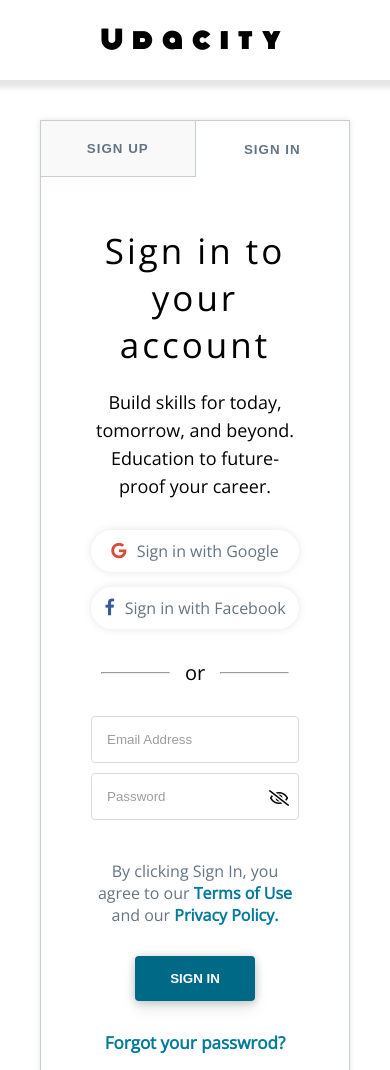
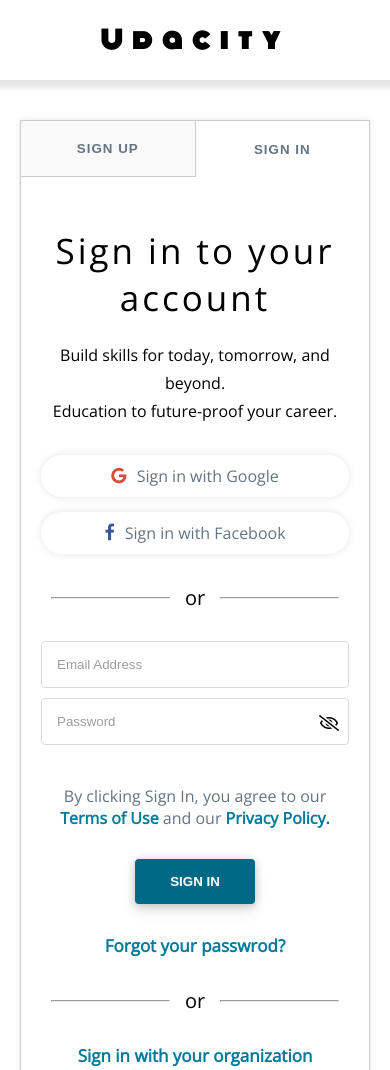
Before and after one commit to fawadmehmood/Udacity-Sign-in-clone, a plain HTML site: page index.html in a window 390 px wide. Shown: the top 1070 px of the page. Drawn offline with nearby package versions, Linux system fonts and the light colour scheme; a web font is replaced by a local one.

Commit message:
added media query for smaller screens

```diff
--- a/style.css
+++ b/style.css
@@ -226,5 +226,17 @@ body{
     margin: 1.5rem 0 0 0;
   }
 
+  .inner-container .top-text{
+    font-size: 1.6rem;
+  }
 
 }
+
+@media screen and (max-width: 450px) {
+  .inner-container{
+    padding: 5rem 2rem;
+  }
+  .container{
+    padding: 4rem 2rem;
+  }
+}
```
